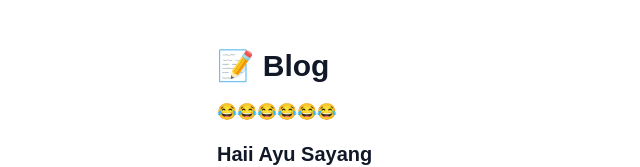
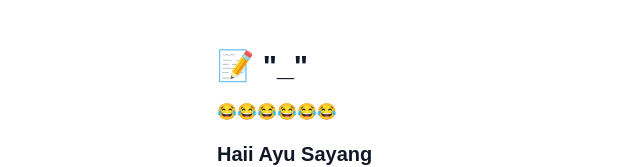
Before and after one commit to LaijuKamang/my-portfolio, a Next.js app: page /blog in a window 1280 px wide. Shown: the top 167 px of the page, without its empty margins (39-679 px from the left). Built offline with nearby package versions, Linux system fonts and the light colour scheme.

Commit message:
Update blog title to include underscore

```diff
--- a/app/blog/page.tsx
+++ b/app/blog/page.tsx
@@ -2,7 +2,7 @@
   return (
     <main className="min-h-screen bg-white dark:bg-black text-gray-900 dark:text-gray-100 px-6 py-12">
       <section className="max-w-3xl mx-auto">
-        <h1 className="text-3xl font-bold mb-4">📝 Blog</h1>
+        <h1 className="text-3xl font-bold mb-4">📝 "_"</h1>
         <p className="text-gray-600 dark:text-gray-400 mb-4">😂😂😂😂😂😂</p>
         <ul className="space-y-4">
           <li>
```
